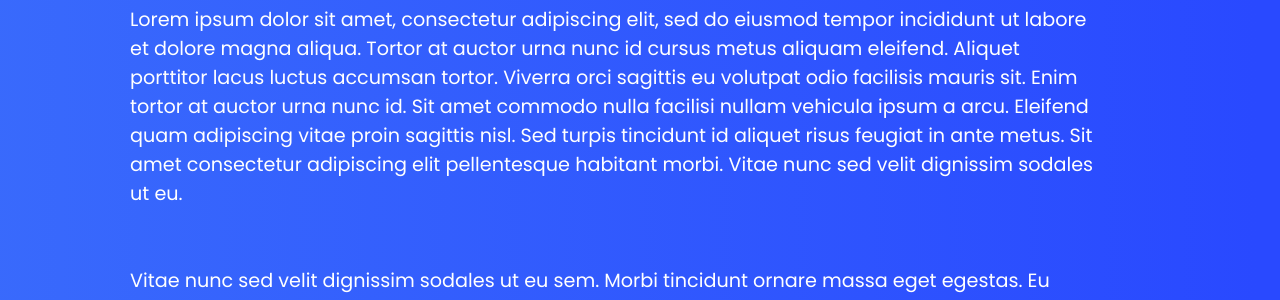
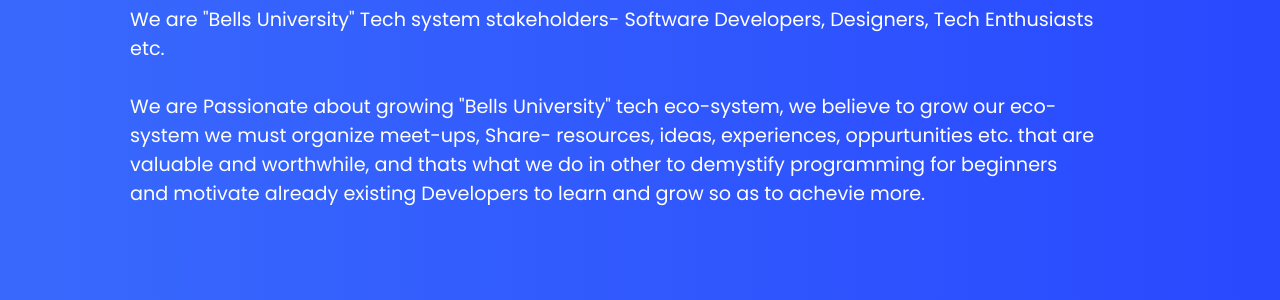
Before and after one commit to DotunAj/BDC-website, a website: page about.html in a window 1280 px wide. Shown: the part 272-572 px from the top of the page. Drawn offline with Linux system fonts and the light colour scheme.

Commit message:
Explained About Us

```diff
--- a/about.html
+++ b/about.html
@@ -26,27 +26,14 @@
     <section>
       <h1>About Us</h1>
       <p>
-        Lorem ipsum dolor sit amet, consectetur adipiscing elit, sed do eiusmod
-        tempor incididunt ut labore et dolore magna aliqua. Tortor at auctor
-        urna nunc id cursus metus aliquam eleifend. Aliquet porttitor lacus
-        luctus accumsan tortor. Viverra orci sagittis eu volutpat odio facilisis
-        mauris sit. Enim tortor at auctor urna nunc id. Sit amet commodo nulla
-        facilisi nullam vehicula ipsum a arcu. Eleifend quam adipiscing vitae
-        proin sagittis nisl. Sed turpis tincidunt id aliquet risus feugiat in
-        ante metus. Sit amet consectetur adipiscing elit pellentesque habitant
-        morbi. Vitae nunc sed velit dignissim sodales ut eu.
-
+        We are "Bells University" Tech system stakeholders-
+        Software Developers, Designers, Tech Enthusiasts etc.
         <br />
         <br />
-        <br />
-
-        Vitae nunc sed velit dignissim sodales ut eu sem. Morbi tincidunt ornare
-        massa eget egestas. Eu feugiat pretium nibh ipsum consequat nisl vel.
-        Consequat id porta nibh venenatis cras. Et egestas quis ipsum
-        suspendisse ultrices gravida. Id leo in vitae turpis massa sed elementum
-        tempus. Tincidunt id aliquet risus feugiat in ante metus dictum at. A
-        iaculis at erat pellentesque. Imperdiet massa tincidunt nunc pulvinar
-        sapien et ligula ullamcorper.
+        We are Passionate about growing "Bells University" tech eco-system, we believe
+        to grow our eco-system we must organize meet-ups, Share- resources, ideas, experiences, oppurtunities etc.
+        that are valuable and worthwhile, and thats what we do in other to demystify programming for beginners
+        and motivate already existing Developers to learn and grow so as to achevie more.
       </p>
     </section>
     <footer>
```
Also changed, not shown: index.html (+1 -1 lines).
